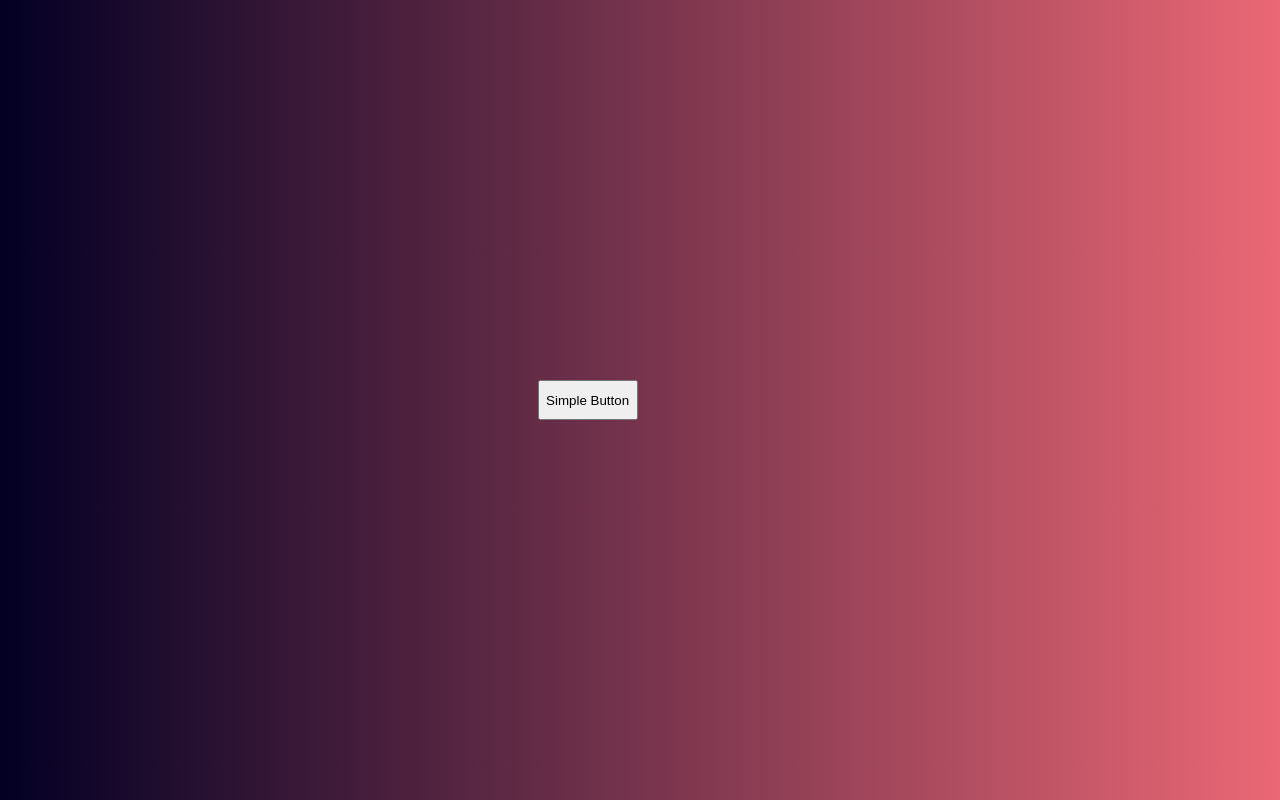
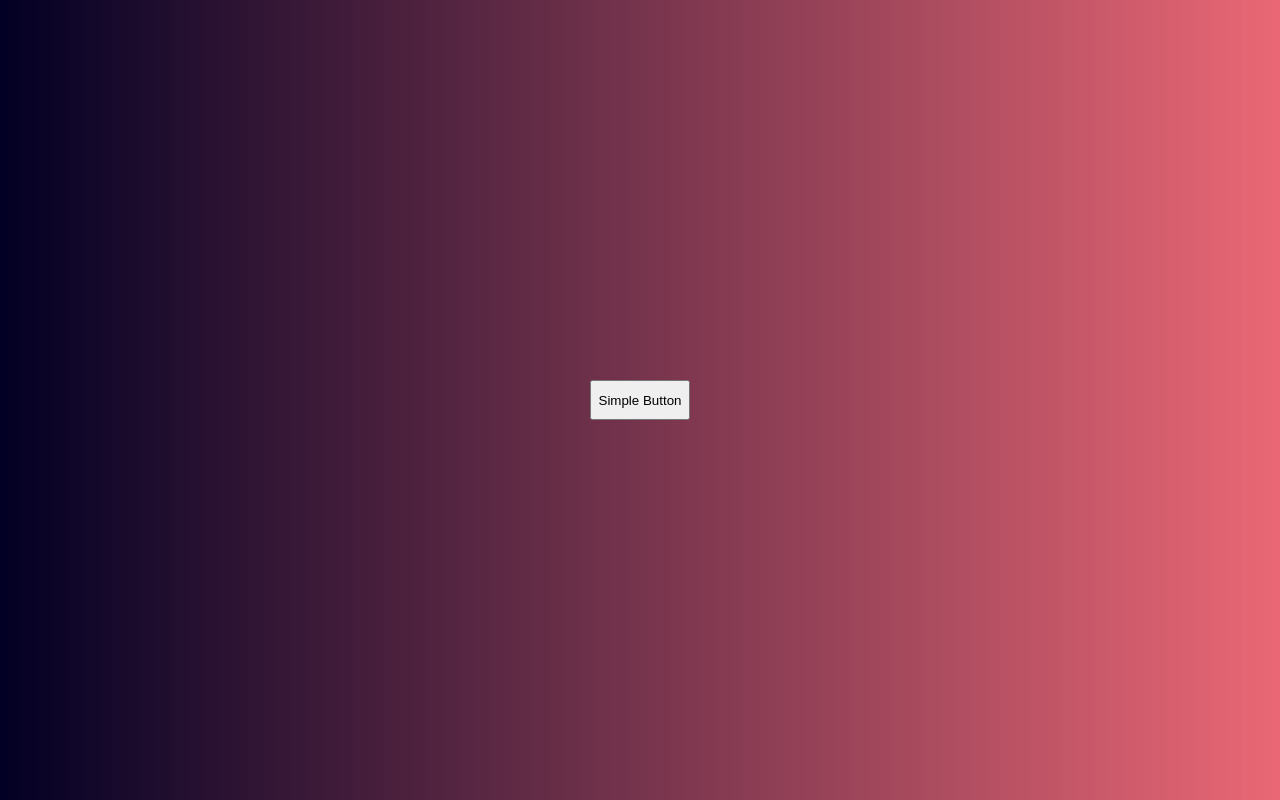
Before and after one commit to selimbiber/Vanilla-CSS-Challenges, a plain HTML site: page Day09-tooltip-challenge/index.html in a window 1280 px wide. Drawn offline with Linux system fonts and the light colour scheme.

Commit message:
Update style.css
fix the layout problem.

```diff
--- a/Day09-tooltip-challenge/style.css
+++ b/Day09-tooltip-challenge/style.css
@@ -14,9 +14,11 @@ html {
 }
 
 body {
+	display: flex;
+	justify-content: center;
 	font-family: "Inter", sans-serif;
 	font-size: 1.6rem;
-	height: 100vh;
+	height: auto;
 	width: 100vw;
 	background: rgb(2,0,36);
 	background: linear-gradient(90deg, rgba(2,0,36,1) 0%, rgba(224,28,48,0.6671043417366946) 100%);
@@ -27,7 +29,6 @@ body {
 	display: inline-block;
 	border: solid darkgray;
 	top: 47.5vh;
-	left: 42%;
 	border: 0;
 }
 
```
